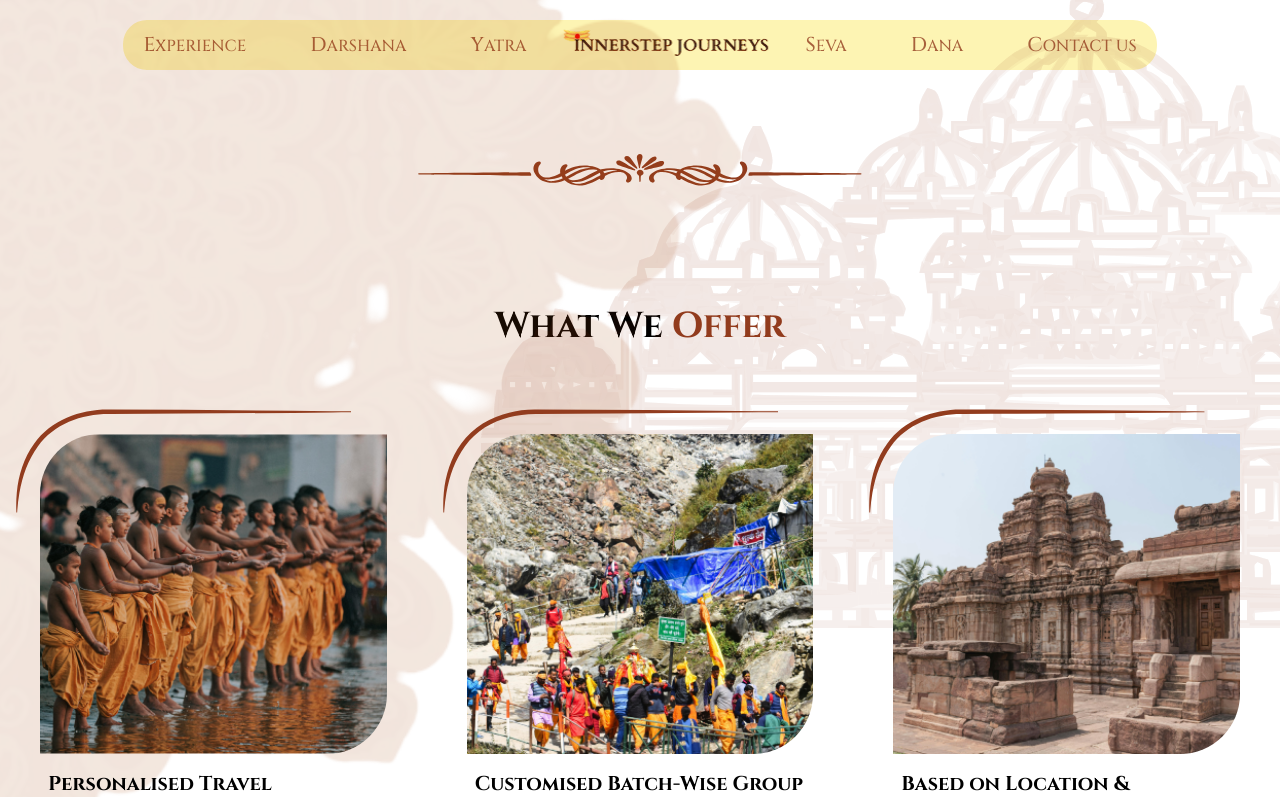
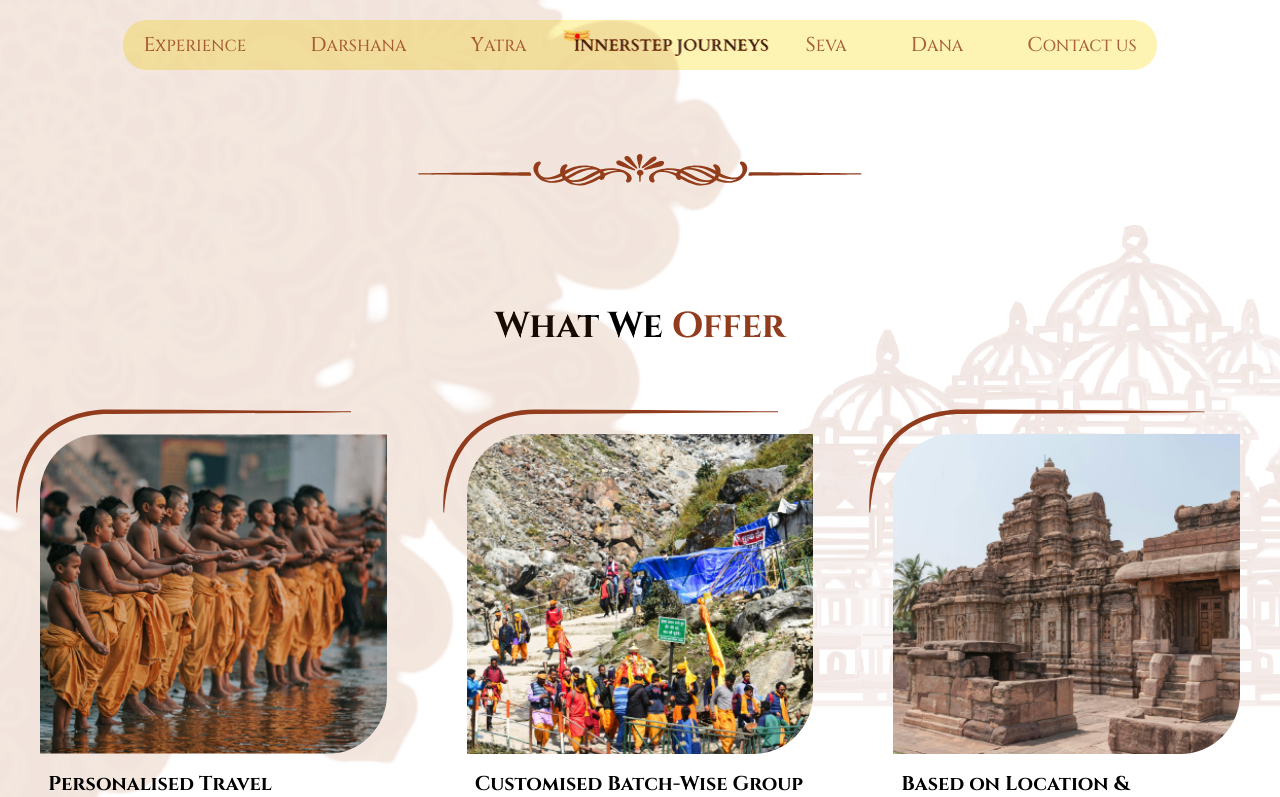
Before and after one commit to akshitasyal/InnerStep-Journeys, a Next.js app: page / in a window 1280 px wide. Shown: the top 797 px of the page. Built offline with nearby package versions, Linux system fonts and the light colour scheme; a web font is replaced by a local one.

Commit message:
refactored: moved the background vector down in offers section

```diff
--- a/app/components/whatWeOffer/WhatWeOffer.tsx
+++ b/app/components/whatWeOffer/WhatWeOffer.tsx
@@ -62,9 +62,9 @@ const WhatWeOffer: React.FC = () => {
       <Image
         src="/svg/bg-vector2.svg"
         alt="background vector"
-        width={800}
-        height={800}
-        className="absolute top-0 right-0 translate-y-[-30%] "
+        width={600}
+        height={600}
+        className="absolute top-0 right-0 translate-y-[-10%] "
       />
 
       <div className="container mx-auto px-4">
```
